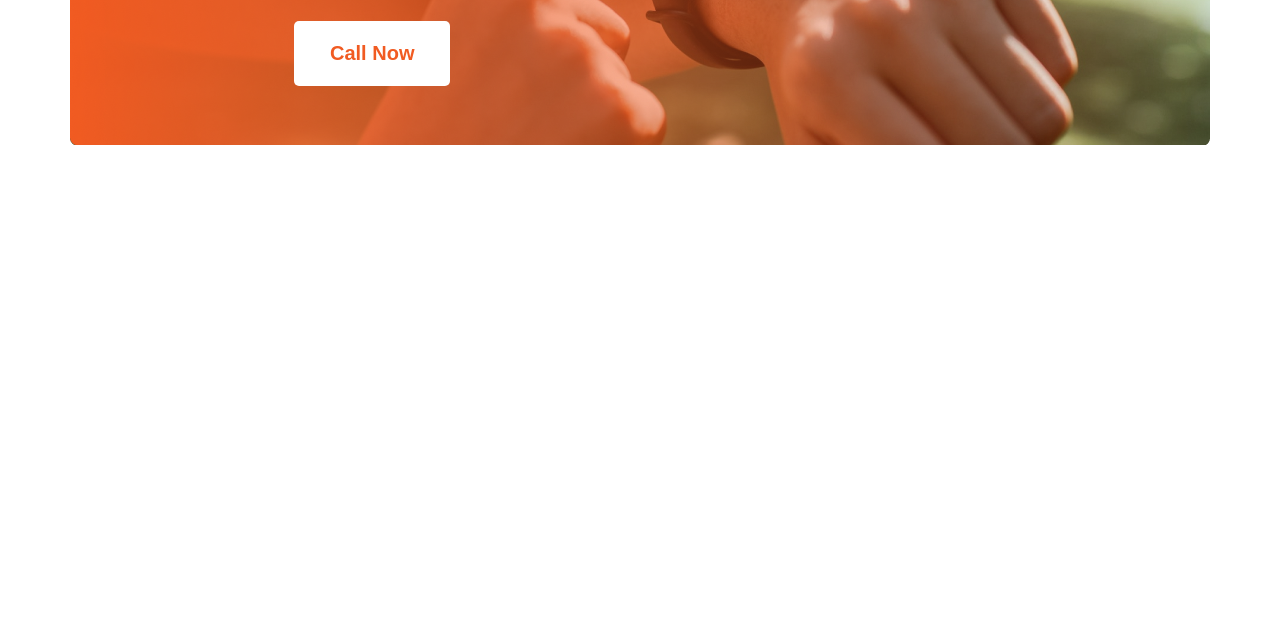
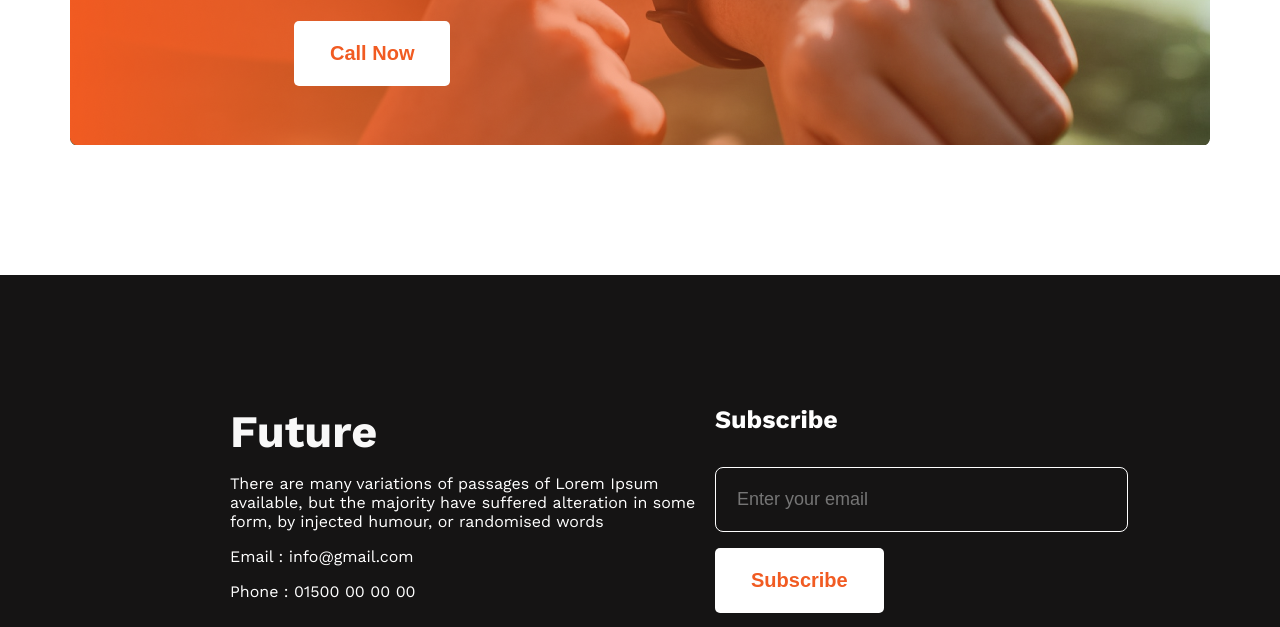
Before and after one commit to anisul770/new-year, a plain HTML site: page index.html in a window 1280 px wide. Shown: the part 2796-3423 px from the top of the page. Before the commit the page ends 3071 px from the top, so only its background shows below. Drawn offline with nearby package versions, Linux system fonts and the light colour scheme.

Commit message:
finished

```diff
--- a/index.html
+++ b/index.html
@@ -31,7 +31,9 @@
                 </div>
                 <div class="column">
                     <h2 class="about-title">My failures of previous year</h2>
-                    <p class="about-info">Contrary to popular belief, Lorem Ipsum is not simply random text. It has roots in a piece of classical Latin literature from 45 BC, making it over 2000 years old. Richard McClintock.</p>
+                    <p class="about-info">Contrary to popular belief, Lorem Ipsum is not simply random text. It has
+                        roots in a piece of classical Latin literature from 45 BC, making it over 2000 years old.
+                        Richard McClintock.</p>
                     <ul class="about-list">
                         <li>Contrary to popular belief, is not simply.</li>
                         <li>Contrary to popular belief.</li>
@@ -71,7 +73,7 @@
             <div class="watch-image">
                 <div class="gradient-image">
                     <div class="gradient-title">
-                        <h2  class="img-title">Always keep a positive mindset</h2>
+                        <h2 class="img-title">Always keep a positive mindset</h2>
                     </div>
                     <div class="call-now">
                         <button class="contact-button">Call Now</button>
@@ -81,7 +83,27 @@
         </section>
     </main>
     <footer>
-        <section class="footer-container"></section>
+        <section class="footer-container">
+            <div class="column1">
+                <h3 class="column1-title">Future</h3>
+                <p class="column1-info">There are many variations of passages of Lorem Ipsum available, but the majority
+                    have suffered alteration in some form, by injected humour, or randomised words</p>
+                <p class="column1-info">Email : info@gmail.com</p>
+                <p class="column1-info">Phone : 01500 00 00 00</p>
+                <div class="icons">
+                    <img src="images/icons/fb.png" alt=""><a href=""></a></img><img src="images/icons/twitter.png"
+                        alt=""><a href=""></a></img><img src="images/icons/youtube.png" alt=""><a href=""></a></img>
+                </div>
+            </div>
+            <div class="column2">
+                <h4 class="column2-title">Subscribe</h4>
+                    <input type="email" name="" id="" placeholder="Enter your email">
+                    <br>
+                <div class="column-footer">
+                    <button class="contact-button">Subscribe</button>
+                </div>
+            </div>
+        </section>
     </footer>
 </body>
 
--- a/styles/styles.css
+++ b/styles/styles.css
@@ -128,7 +128,7 @@ body {
 }
 
 /* Last image part */
-.watch{
+.watch {
     margin-top: 136px;
     margin-bottom: 130px;
 }
@@ -159,18 +159,72 @@ body {
     padding: 21px 36px;
     border: none;
 }
-.call-now{
+
+.call-now {
     padding-left: 294px;
     padding-bottom: 59px;
     margin-top: 24px;
 }
-.gradient-title{
+
+.gradient-title {
     padding-left: 294px;
     padding-top: 58px;
     margin-top: 0px;
 }
-.watch-image{
+
+.watch-image {
     background-image: url("../images/watch.png");
     background-repeat: no-repeat;
     background-position-x: center;
 }
+
+/* footer styles */
+.footer-container {
+    display: flex;
+    background-color: #151414;
+    padding: 130px 230px;
+    justify-content: space-between;
+}
+
+.column1-title {
+    color: #F8F8F8;
+    font-size: 45px;
+    font-weight: 700;
+    margin-top: 0px;
+    margin-bottom: 16px;
+}
+
+.column1-info {
+    color: #FFF;
+    font-size: 16px;
+    font-weight: 400;
+    width: 485px;
+}
+
+.column2-title {
+    color: #FFF;
+    font-size: 25px;
+    font-weight: 600;
+    margin-top: 0px;
+}
+
+.column2 input {
+    background-color: #151414;
+    color: #F3F3F3;
+    font-size: 18px;
+    font-weight: 400;
+    padding: 21px 158px 21px 21px;
+    border-radius: 8px;
+    border: 1px solid #FFF;
+}
+
+.icons {
+    display: flex;
+    gap: 10px;
+}
+.column-footer{
+    margin-top: 16px;
+}
+.icons{
+    margin-top: 32px;
+}
```
